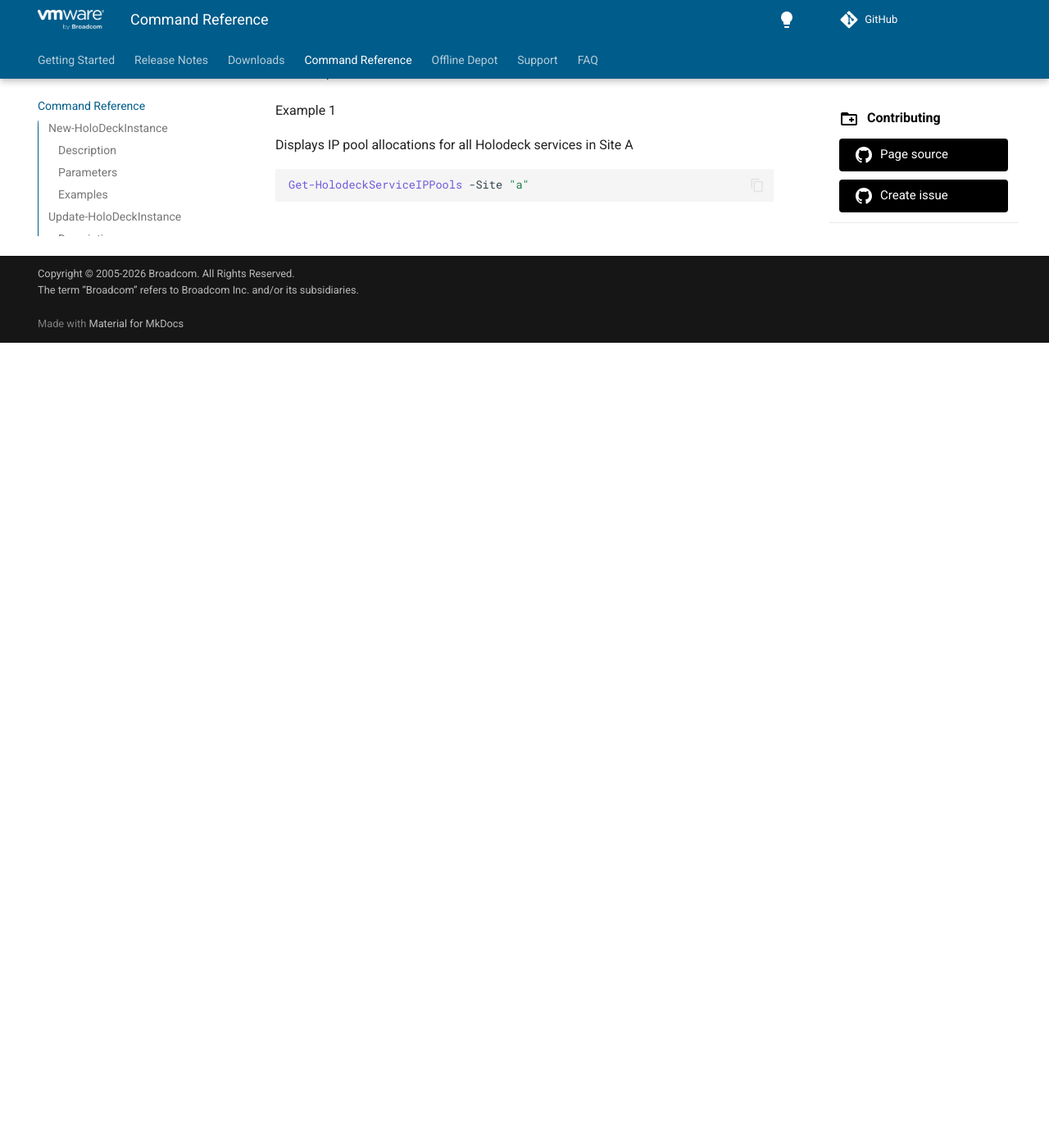
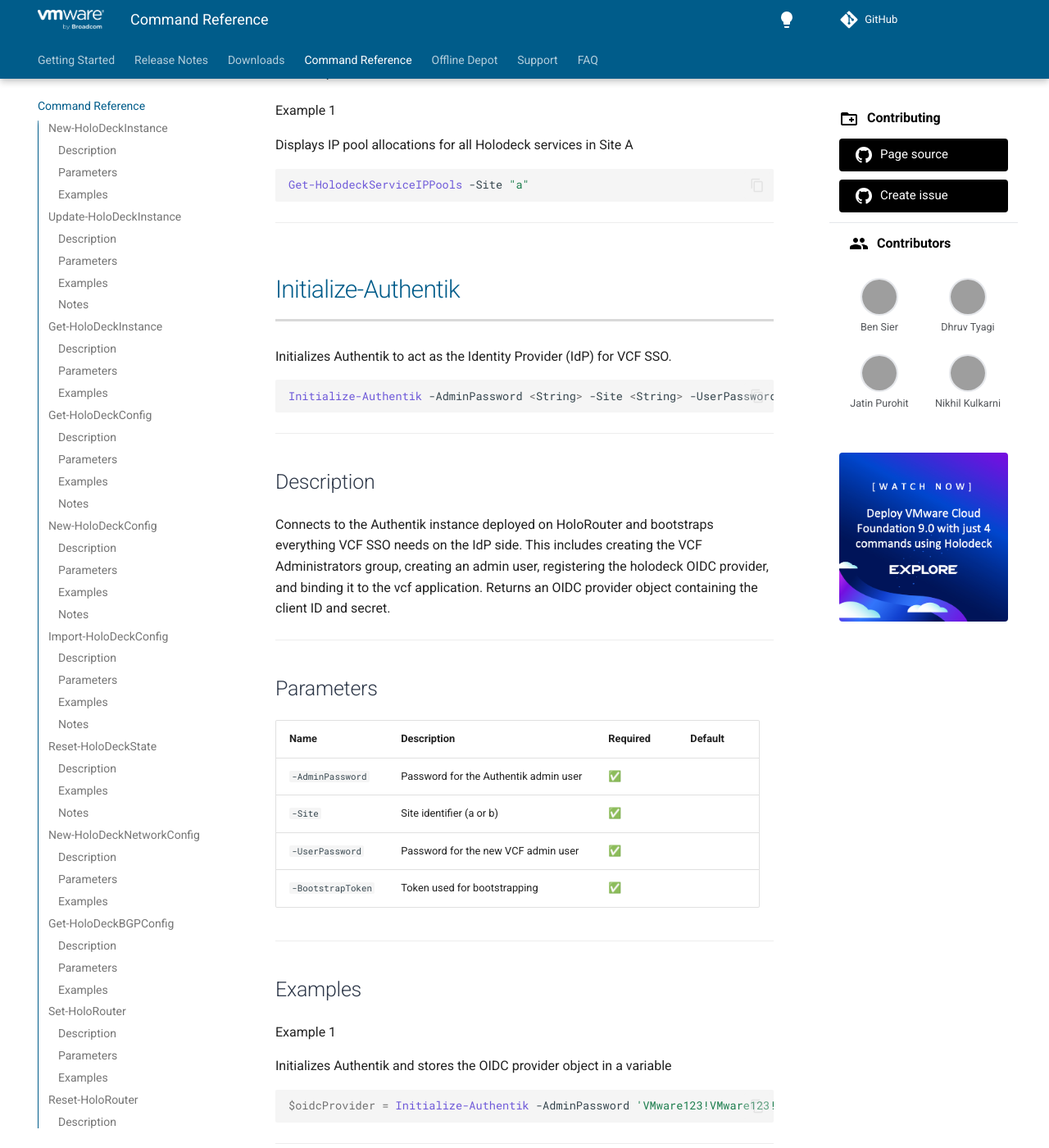
Before and after one commit to vmware/Holodeck, an MkDocs documentation site: the page built from docs/cmd_reference.md, in a window 1280 px wide and 1400 px high, scrolled down 23236 px. Shown: the whole window at 82% size. Built offline with MkDocs 1.6.1 and Material for MkDocs 9.7.7, drawn with Linux system fonts in a browser that asks for light colours; comment, search, counter and statistics services are not loaded; the version menu is left out; before the commit the page ends 23654 px from its top, so only the background shows below that; some of the changed text lies outside the part shown; grey boxes are pictures that could not be loaded.

Commit message:
VCF SSO with Authentik support  for Holodeck

````diff
--- a/docs/cmd_reference.md
+++ b/docs/cmd_reference.md
@@ -811,3 +811,80 @@
 ```powershell
 Get-HolodeckServiceIPPools -Site "a"
 ```
+
+---
+
+## Initialize-Authentik
+
+Initializes Authentik to act as the Identity Provider (IdP) for VCF SSO.
+
+```powershell
+Initialize-Authentik -AdminPassword <String> -Site <String> -UserPassword <String> -BootstrapToken <String>
+```
+
+---
+
+### Description
+
+Connects to the Authentik instance deployed on HoloRouter and bootstraps everything VCF SSO needs on the IdP side. This includes creating the VCF Administrators group, creating an admin user, registering the holodeck OIDC provider, and binding it to the vcf application. Returns an OIDC provider object containing the client ID and secret.
+
+---
+
+### Parameters
+
+| Name | Description | Required | Default |
+|------|-------------|----------|---------|
+| `-AdminPassword` | Password for the Authentik admin user | ✅ | |
+| `-Site` | Site identifier (a or b) | ✅ | |
+| `-UserPassword` | Password for the new VCF admin user | ✅ | |
+| `-BootstrapToken` | Token used for bootstrapping | ✅ | |
+
+---
+
+### Examples
+
+ Example 1
+
+Initializes Authentik and stores the OIDC provider object in a variable
+```powershell
+$oidcProvider = Initialize-Authentik -AdminPassword 'VMware123!VMware123!' -Site a -UserPassword 'VMware123!VMware123!' -BootstrapToken 'holodeck'
+```
+
+---
+
+## Set-VCFSSOConfiguration
+
+Configures VCF Operations to use Authentik as the external Identity Provider.
+
+```powershell
+Set-VCFSSOConfiguration -Site <String> -Username <String> -Password <String> -BootstrapToken <String> -oidcProvider <Object>
+```
+
+---
+
+### Description
+
+Calls the VCF Operations IAM API to wire Authentik in as the trusted external IdP and kick off the initial SCIM synchronisation. It creates the SSO realm, registers Authentik as the OIDC/SCIM IdP, generates a SCIM sync token, triggers SCIM sync, and assigns the `vcf_administrator` role to the synced group.
+
+---
+
+### Parameters
+
+| Name | Description | Required | Default |
+|------|-------------|----------|---------|
+| `-Site` | Site identifier (a or b) | ✅ | |
+| `-Username` | Username for VCF Operations admin | ✅ | |
+| `-Password` | Password for VCF Operations admin | ✅ | |
+| `-BootstrapToken` | Token used for bootstrapping | ✅ | |
+| `-oidcProvider` | OIDC provider object returned by `Initialize-Authentik` | ✅ | |
+
+---
+
+### Examples
+
+ Example 1
+
+Configures VCF SSO using the OIDC provider object
+```powershell
+Set-VCFSSOConfiguration -Site a -Username admin -Password 'VMware123!VMware123!' -BootstrapToken 'holodeck' -oidcProvider $oidcProvider
+```
````
Also changed, not shown: docs/index.md (+26 -0 lines).
